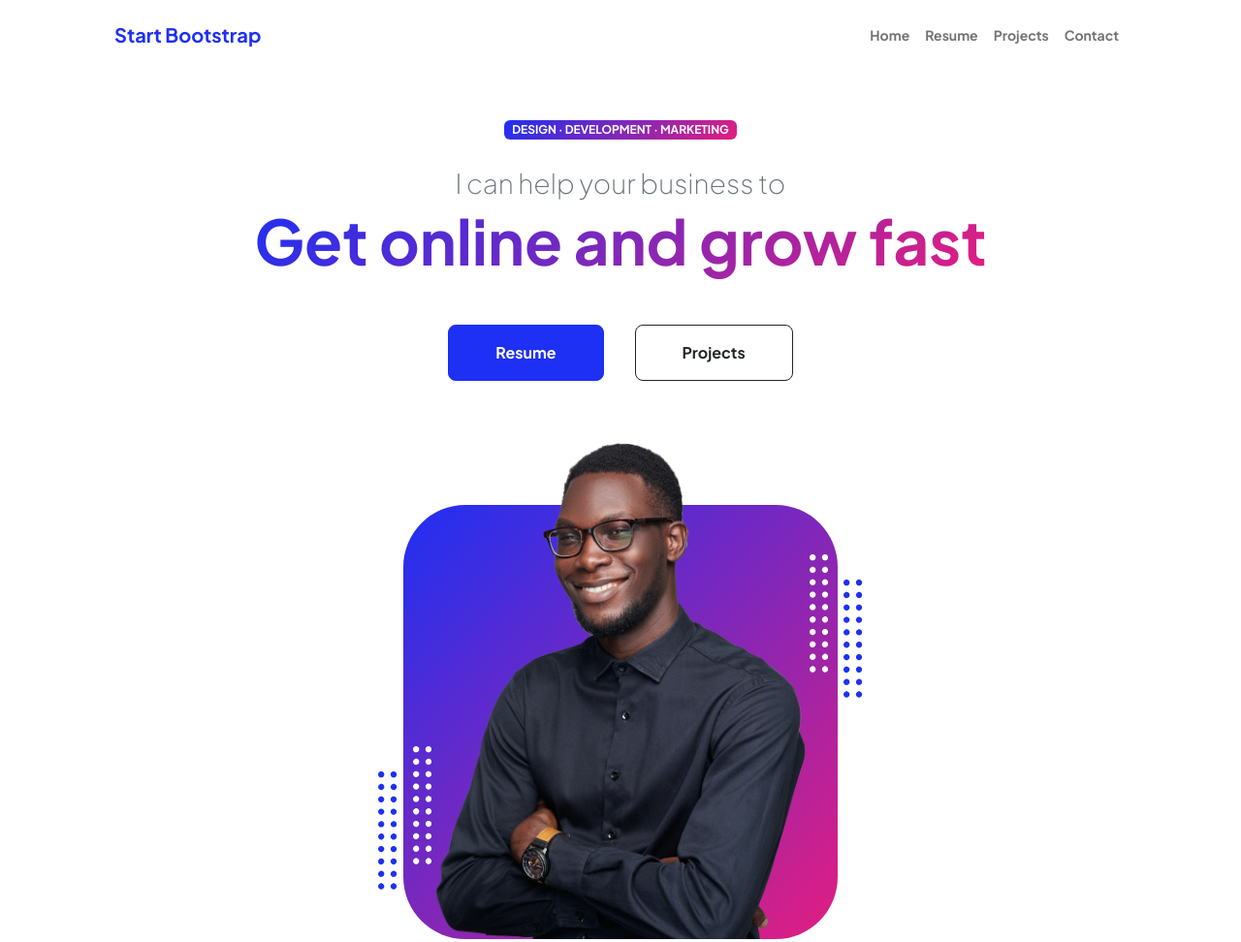
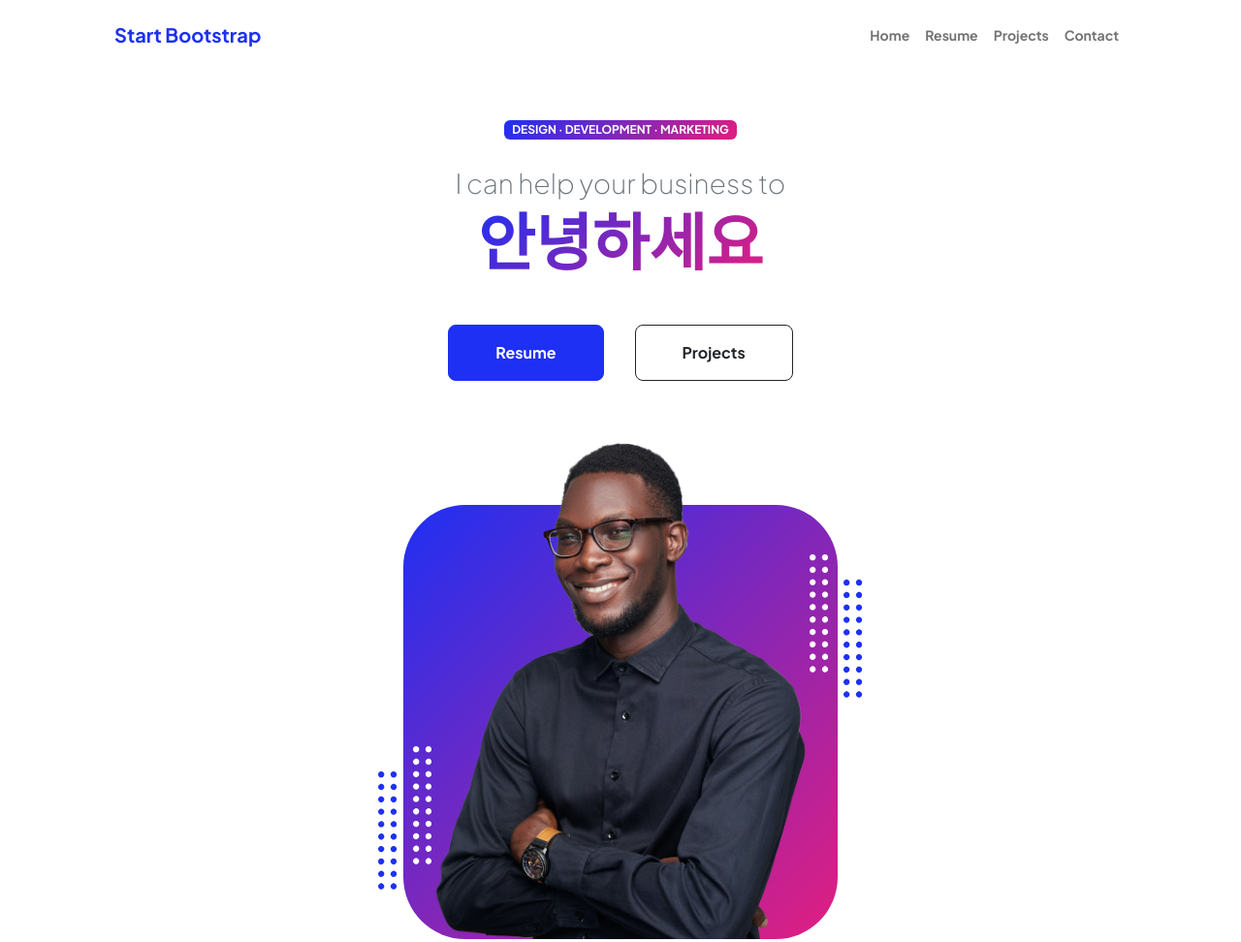
Before and after one commit to zxcv718/personal_gh_page, a plain HTML site: page index.html in a window 1280 px wide. Shown: the top 972 px of the page at 97% size. Drawn offline with nearby package versions, Linux system fonts and the light colour scheme.

Commit message:
chore: edit title

```diff
--- a/index.html
+++ b/index.html
@@ -43,7 +43,7 @@
                             <div class="text-center text-xxl-start">
                                 <div class="badge bg-gradient-primary-to-secondary text-white mb-4"><div class="text-uppercase">Design &middot; Development &middot; Marketing</div></div>
                                 <div class="fs-3 fw-light text-muted">I can help your business to</div>
-                                <h1 class="display-3 fw-bolder mb-5"><span class="text-gradient d-inline">Get online and grow fast</span></h1>
+                                <h1 class="display-3 fw-bolder mb-5"><span class="text-gradient d-inline">안녕하세요</span></h1>
                                 <div class="d-grid gap-3 d-sm-flex justify-content-sm-center justify-content-xxl-start mb-3">
                                     <a class="btn btn-primary btn-lg px-5 py-3 me-sm-3 fs-6 fw-bolder" href="resume.html">Resume</a>
                                     <a class="btn btn-outline-dark btn-lg px-5 py-3 fs-6 fw-bolder" href="projects.html">Projects</a>
```
